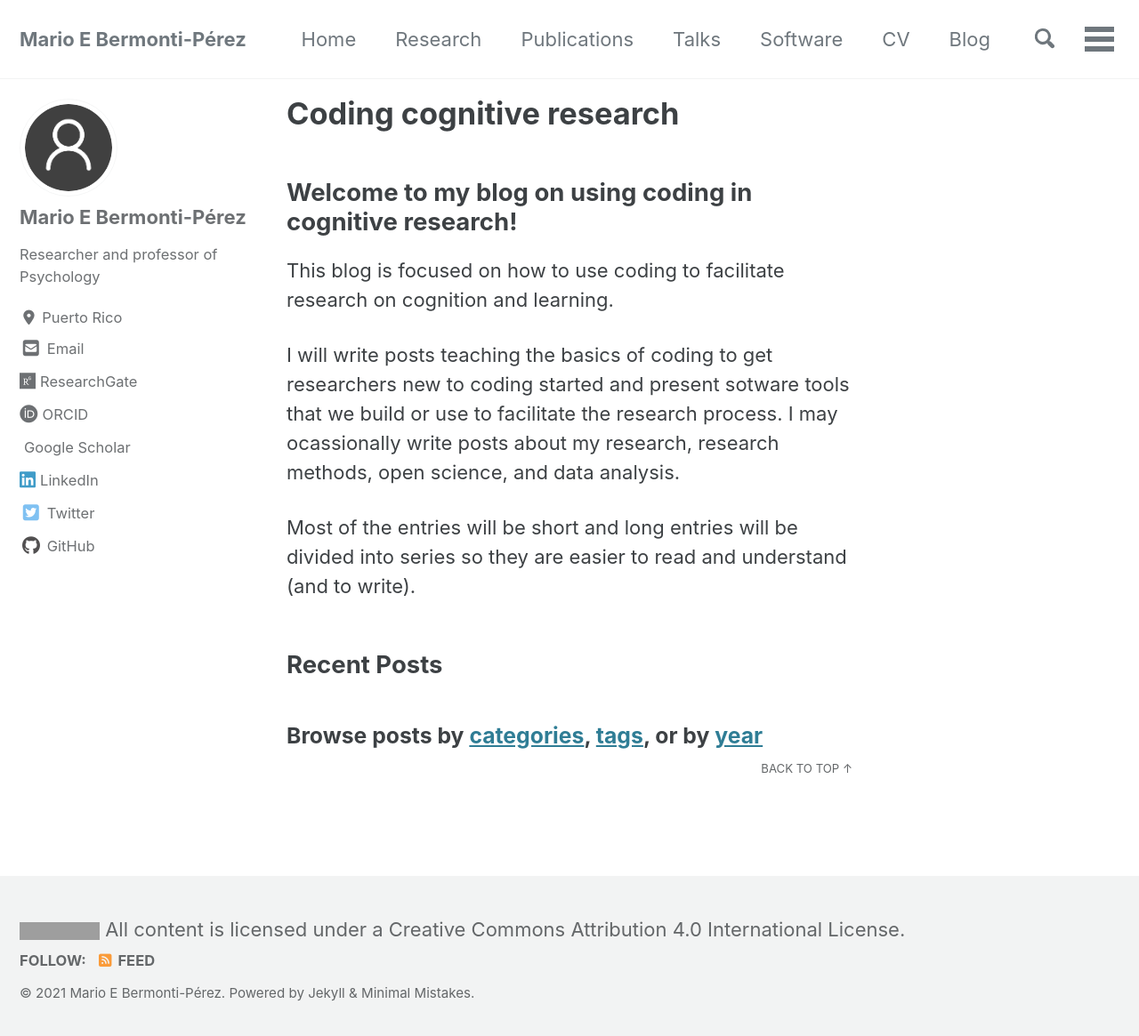
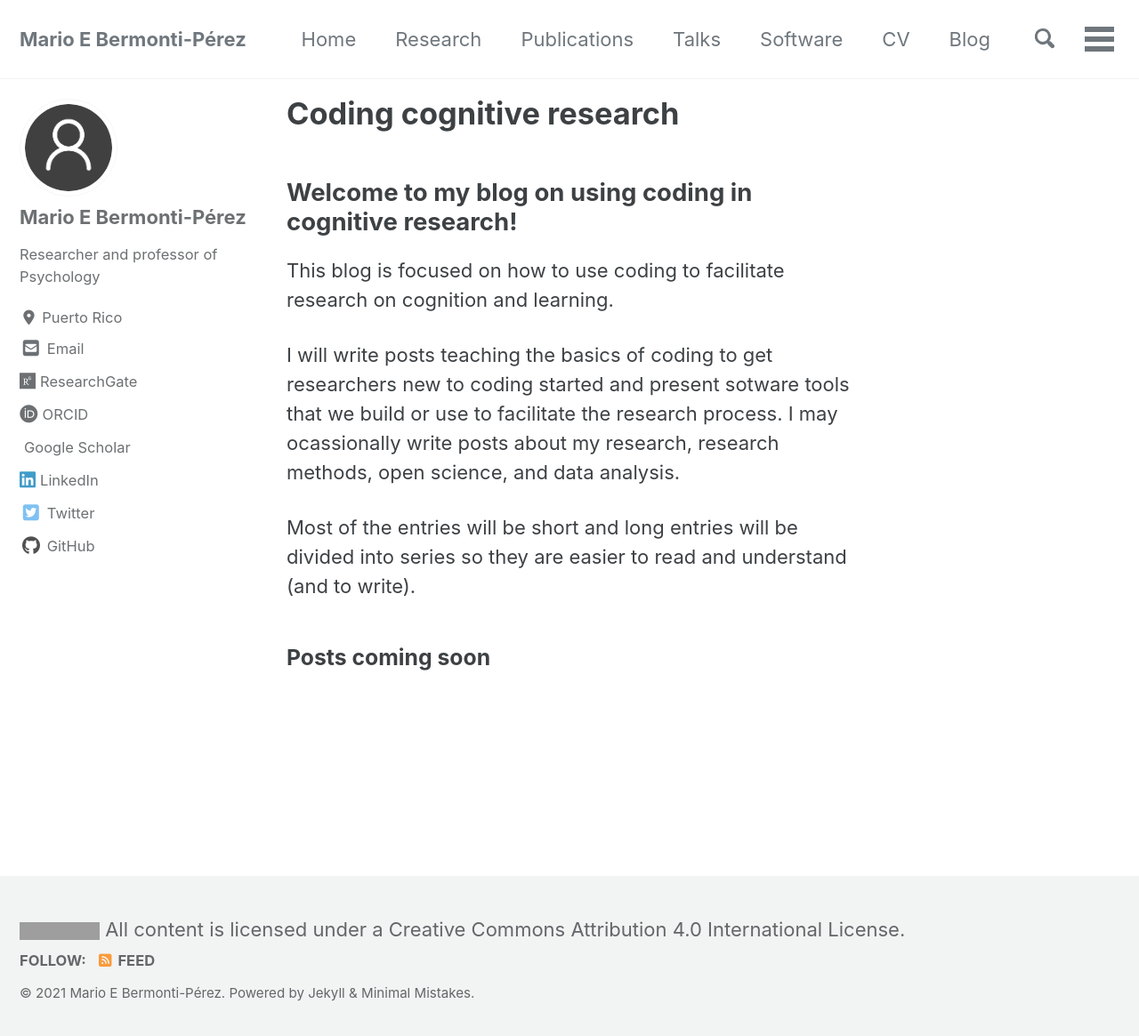
Before and after one commit to mario-bermonti/mario-bermonti.github.io, a Jekyll site: the page built from _pages/blog.md, in a window 1280 px wide and 1173 px high. Shown: the top 1165 px of the window at 89% size. Built offline with Jekyll 4.4.1, drawn with Linux system fonts in a browser that asks for light colours; cached includes are drawn as plain includes; nearby versions of some CDN libraries; a style sheet for code colours, icons or effects is not loaded; grey boxes are pictures that could not be loaded.

Commit message:
Display posts only if there are any
Useful in template

```diff
--- a/_layouts/recent-posts.html
+++ b/_layouts/recent-posts.html
@@ -4,8 +4,9 @@ layout: archive
 
 {{ content }}
 
-{% if site.posts %}
+{% assign number_of_posts = site.posts | size %}
 
+{% if number_of_posts != 0 %}
     <h2>Recent Posts</h2>
     {% for post in site.posts offset:1 limit:5 %}
     {% include archive-single.html type=page.entries_layout %}
@@ -19,4 +20,6 @@ layout: archive
 
     <a href="#page-title" class="back-to-top">{{ site.data.ui-text[site.locale].back_to_top | default: 'Back to Top' }} &uarr;</a>
 
+{% else %}
+    <h3>Posts coming soon</h2>
 {% endif %}
```
Lines whose indentation alone changed are shown as unchanged.
